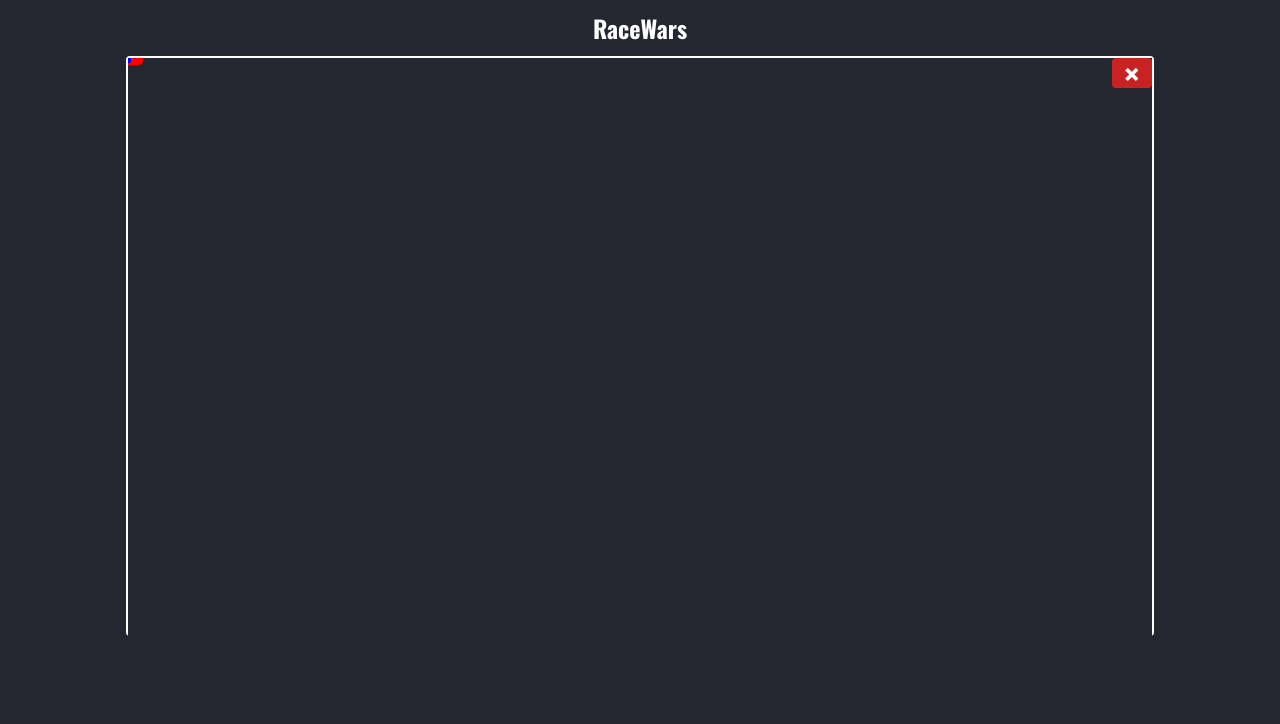
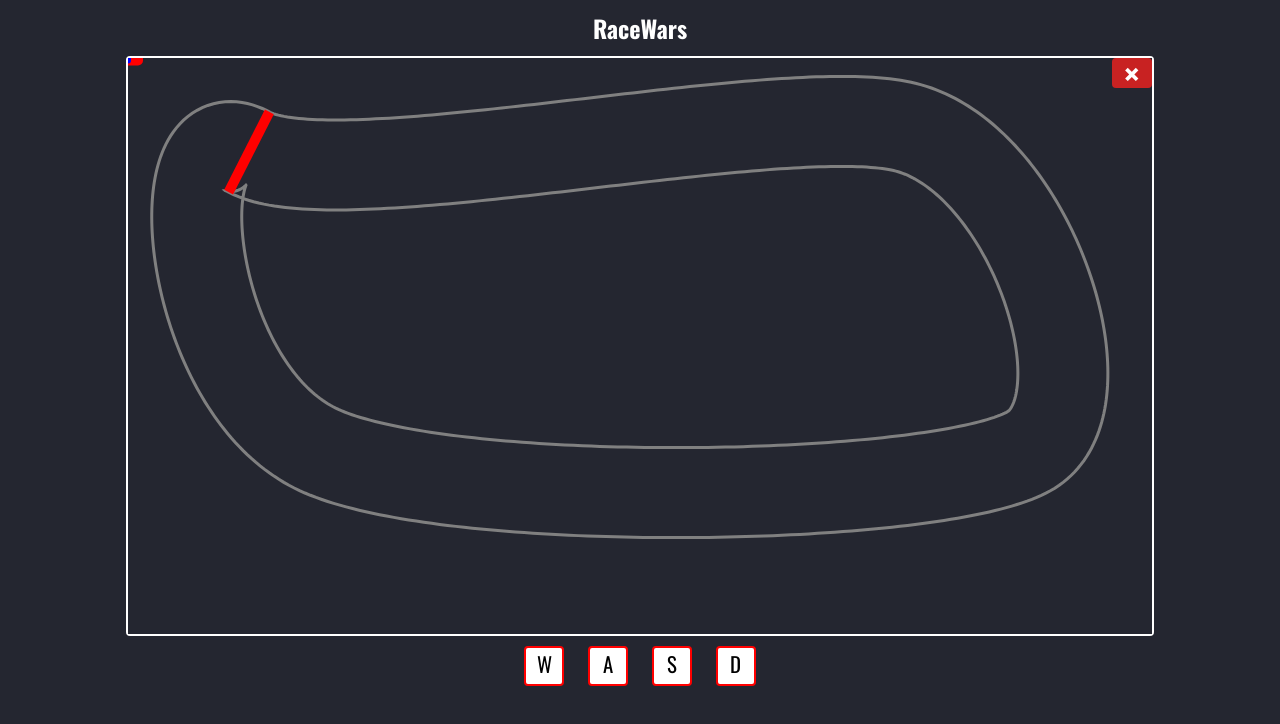
Before and after one commit to ANTONINIK/RaceWars, a website with bundled scripts: page public/index.html in a window 1280 px wide. Both pictures are taken after a click on the button "START". Built offline with nearby package versions, Linux system fonts and the light colour scheme.

Commit message:
05.06.23

```diff
--- a/css/style.css
+++ b/css/style.css
@@ -138,8 +138,8 @@ p {
   flex-direction: column;
   align-items: center;
   border-radius: 4px;
-  background-color: rgb(24, 25, 32, 0.5);
-  background-image: url(/assets/img/1300231.svg);
+  background-color: rgb(37, 38, 43);
+  background-image: url(../public/back.svg);
   width: 1026px;
   height: 578px;
   position: absolute;
--- a/src/Game/Modes/Race.ts
+++ b/src/Game/Modes/Race.ts
@@ -1,14 +1,21 @@
+import { InputHandler } from '../../input/InputHandler.js'
+import { Background } from '../../models/Background.js'
 import { Car } from '../../models/Car.js'
+import { GameWorld } from '../../models/GameWorld.js'
+import { Telemetry } from '../../models/Telemetry.js'
 import { Track } from '../../models/Track.js'
-import { GameWorld } from '../../models/GameWorld.js'
 import { IGameMode } from './IGameMode.js'
-import { Background } from '../../models/Background.js'
 
 export class Race implements IGameMode {
-  execute(gameworld: GameWorld): void {
-    gameworld.remove()
-    gameworld.add(new Background())
-    gameworld.add(new Track())
-    gameworld.add(new Car())
+  execute(gameWorld: GameWorld): void {
+    const player: Car = new Car()
+
+    gameWorld.remove()
+    gameWorld.add(new Background())
+    gameWorld.add(new Track(false))
+    gameWorld.add(new Telemetry())
+    gameWorld.add(player)
+
+    InputHandler.start(player)
   }
 }
--- a/src/Input/ICommand.ts
+++ b/src/Input/ICommand.ts
@@ -1,5 +1,3 @@
-import { Car } from '../models/Car'
-
 export type ICommand = {
-  execute(car: Car): void
+  execute(gameObject: IGameObject): void
 }
--- a/src/Input/InputAction.ts
+++ b/src/Input/InputAction.ts
@@ -1 +1,26 @@
-export class InputAction {}
+export class InputAction {
+  public pressed: boolean
+  private keyCodes: number[]
+
+  constructor(keyCodes: number[]) {
+    this.pressed = false
+    this.keyCodes = keyCodes
+  }
+
+  public addKeyCode(keyCode: number): void {
+    if (!this.keyCodes.includes(keyCode)) {
+      this.keyCodes.push(keyCode)
+    }
+  }
+
+  public removeKeyCode(keyCode: number): void {
+    const index = this.keyCodes.indexOf(keyCode)
+    if (index !== -1) {
+      this.keyCodes.splice(index, 1)
+    }
+  }
+
+  public checkKeyCode(keyCode: number): boolean {
+    return this.keyCodes.includes(keyCode)
+  }
+}
--- a/src/Input/InputHandler.ts
+++ b/src/Input/InputHandler.ts
@@ -1,11 +1,67 @@
+import { Car } from '../models/Car.js'
+import {
+  AccelerationCommand,
+  BrakeCommand,
+  TurnLeftCommand,
+  TurnRightCommand,
+} from './CarCommands.js'
+import { ICommand } from './ICommand.js'
+import { InputAction } from './InputAction.js'
+
 export class InputHandler {
   private static _instance: InputHandler
+  private static _bindActions: {
+    [name: string]: { action: InputAction; command: ICommand }
+  } = {}
+  private static _player: Car
 
-  private constructor() {}
+  private constructor() {
+    this.addAction('W', new InputAction([87]), new AccelerationCommand())
+    this.addAction('S', new InputAction([83]), new BrakeCommand())
+    this.addAction('A', new InputAction([65]), new TurnLeftCommand())
+    this.addAction('D', new InputAction([68]), new TurnRightCommand())
+
+    window.addEventListener('keydown', event => {
+      for (const action of Object.values(InputHandler._bindActions)) {
+        if (action.action.checkKeyCode(event.keyCode)) {
+          action.action.pressed = true
+        }
+      }
+    })
+
+    window.addEventListener('keyup', event => {
+      for (const action of Object.values(InputHandler._bindActions)) {
+        if (action.action.checkKeyCode(event.keyCode)) {
+          action.action.pressed = false
+        }
+      }
+    })
+  }
 
   public static get instance(): InputHandler {
     return this._instance || (this._instance = new this())
   }
+
+  public addAction(name: string, action: InputAction, command: ICommand): void {
+    InputHandler._bindActions[name] = {
+      action,
+      command,
+    }
+  }
+
+  public static start(car: Car): void {
+    this._player = car
+  }
+
+  public static update(): void {
+    if (this._player) {
+      for (const action of Object.values(InputHandler._bindActions)) {
+        if (action.action.pressed) {
+          action.command.execute(this._player)
+        }
+      }
+    }
+  }
 }
 
 const InputHandlerInstance = InputHandler.instance
--- a/src/Models/Background.ts
+++ b/src/Models/Background.ts
@@ -7,8 +7,8 @@ export class Background implements IGameObject {
     ctx.fillRect(
       0,
       0,
-      +Storage.getData('DPI_WIDTH'),
-      +Storage.getData('DPI_HEIGHT')
+      Storage.getData('DPI_WIDTH'),
+      Storage.getData('DPI_HEIGHT')
     )
     ctx.closePath()
   }
--- a/src/Models/Car.ts
+++ b/src/Models/Car.ts
@@ -1,6 +1,7 @@
 import { Storage } from '../storage/Storage.js'
 import { getVectorLength, rotateObject } from '../utils.js'
 import { Track } from './Track.js'
+import { Vector2 } from './Vector2.js'
 
 const X_GRIP_FORCE = 0.9
 const Y_GRIP_FORCE = 1.3
@@ -13,9 +14,9 @@ const TURN_LIMITER = 10
 
 export class Car implements IGameObject {
   private name: string
-  private position: { x: number; y: number; angle: number }
-  private velocity: { x: number; y: number }
-  private tireTracks: { x: number; y: number; angle: number }[]
+  private position: { coordinate: Vector2; turningAngle: number }
+  private velocity: Vector2
+  private tireTracks: { coordinate: Vector2; turningAngle: number }[]
   private color: { body: string; roof: string; tireTracks: string }
   private width: number
   private height: number
@@ -23,9 +24,11 @@ export class Car implements IGameObject {
   constructor() {
     this.name = Storage.getData('CAR_NAME')
     this.position = {
-      x: +Storage.getData('SPAWN_CAR_POSITION_X'),
-      y: +Storage.getData('SPAWN_CAR_POSITION_Y'),
-      angle: +Storage.getData('SPAWN_CAR_POSITION_ANGLE'),
+      coordinate: new Vector2(
+        Storage.getData('SPAWN_CAR_POSITION_X'),
+        Storage.getData('SPAWN_CAR_POSITION_Y')
+      ),
+      turningAngle: Storage.getData('SPAWN_CAR_POSITION_ANGLE'),
     }
     this.velocity = {
       x: 0,
@@ -42,21 +45,23 @@ export class Car implements IGameObject {
   }
 
   draw(ctx: CanvasRenderingContext2D): void {
+    // Надпись
     ctx.beginPath()
     ctx.fillStyle = 'white'
     ctx.font = '16px Oswald'
     ctx.fillText(
       this.name,
-      this.position.x - this.name.length * 4,
-      this.position.y - 40
+      this.position.coordinate.x - this.name.length * 4,
+      this.position.coordinate.y - 40
     )
     ctx.closePath()
 
+    // Корпус
     ctx.beginPath()
     ctx.save()
     ctx.fillStyle = this.color.body
-    ctx.translate(this.position.x, this.position.y)
-    ctx.rotate(this.position.angle)
+    ctx.translate(this.position.coordinate.x, this.position.coordinate.y)
+    ctx.rotate(this.position.turningAngle)
     ctx.roundRect(-this.width / 2, -this.height / 2, this.width, this.height, [
       5,
     ])
@@ -64,11 +69,12 @@ export class Car implements IGameObject {
     ctx.restore()
     ctx.closePath()
 
+    // Крыша
     ctx.beginPath()
     ctx.save()
     ctx.fillStyle = this.color.roof
-    ctx.translate(this.position.x, this.position.y)
-    ctx.rotate(this.position.angle)
+    ctx.translate(this.position.coordinate.x, this.position.coordinate.y)
+    ctx.rotate(this.position.turningAngle)
     ctx.roundRect(
       -this.width / 2 + 3,
       -this.height / 2 + 2,
@@ -79,23 +85,72 @@ export class Car implements IGameObject {
     ctx.fill()
     ctx.restore()
     ctx.closePath()
+
+    // Следы
+    this.tireTracks.forEach(tireTrack => {
+      const rightSide = rotateObject(
+        new Vector2(this.width / 4, this.height / 2 - 2),
+        tireTrack.turningAngle
+      )
+      const leftSide = rotateObject(
+        new Vector2(this.width / 4, -this.height / 2 + 2),
+        tireTrack.turningAngle
+      )
+
+      ctx.beginPath()
+      ctx.strokeStyle = this.color.tireTracks
+      ctx.arc(
+        tireTrack.coordinate.x - leftSide.x,
+        tireTrack.coordinate.y - leftSide.y,
+        1,
+        0,
+        2 * Math.PI,
+        false
+      )
+      ctx.lineWidth = 1
+      ctx.stroke()
+      ctx.closePath()
+
+      ctx.beginPath()
+      ctx.strokeStyle = this.color.tireTracks
+      ctx.arc(
+        tireTrack.coordinate.x - rightSide.x,
+        tireTrack.coordinate.y - rightSide.y,
+        1,
+        0,
+        2 * Math.PI,
+        false
+      )
+      ctx.lineWidth = 1
+      ctx.stroke()
+      ctx.closePath()
+    })
+  }
+
+  saveTireTracks() {
+    if (Math.abs(this.velocity.y) > 120) {
+      this.tireTracks.push(JSON.parse(JSON.stringify(this.position)))
+      if (this.tireTracks.length > 200) {
+        this.tireTracks.shift()
+      }
+    }
   }
 
   update(): void {
     this.velocity.x *= -X_GRIP_FORCE * Storage.deltaTime + 1
     this.velocity.y *= -Y_GRIP_FORCE * Storage.deltaTime + 1
-    const projection: { x: number; y: number } = rotateObject(
-      this.velocity.x,
-      this.velocity.y,
-      this.position.angle
+    const projection: Vector2 = rotateObject(
+      this.velocity,
+      this.position.turningAngle
     )
-    this.position.x += projection.x * Storage.deltaTime
-    this.position.y += projection.y * Storage.deltaTime
+    this.position.coordinate.x += projection.x * Storage.deltaTime
+    this.position.coordinate.y += projection.y * Storage.deltaTime
+    this.saveTireTracks()
   }
 
   turnLeft() {
-    if (getVectorLength(this.velocity.x, this.velocity.y) > TURN_LIMITER) {
-      this.position.angle -= TURN_FORCE * Storage.deltaTime
+    if (getVectorLength(this.velocity) > TURN_LIMITER) {
+      this.position.turningAngle -= TURN_FORCE * Storage.deltaTime
       if (this.velocity.x > MAX_FRICTION) {
         this.velocity.y -= this.velocity.x * FRICTION_FORCE * Storage.deltaTime
       }
@@ -103,8 +158,8 @@ export class Car implements IGameObject {
   }
 
   turnRight() {
-    if (getVectorLength(this.velocity.x, this.velocity.y) > TURN_LIMITER) {
-      this.position.angle += TURN_FORCE * Storage.deltaTime
+    if (getVectorLength(this.velocity) > TURN_LIMITER) {
+      this.position.turningAngle += TURN_FORCE * Storage.deltaTime
       if (this.velocity.x > MAX_FRICTION) {
         this.velocity.y += this.velocity.x * FRICTION_FORCE * Storage.deltaTime
       }
@@ -120,8 +175,28 @@ export class Car implements IGameObject {
   }
 
   isCollidingWithRacingTrack(track: Track): boolean {
+    for (let i = 0; i < track.getFirstLine().length; i++) {
+      if (
+        (Math.abs(track.getFirstLine()[i].x - this.position.coordinate.x) < 3 &&
+          Math.abs(track.getFirstLine()[i].y - this.position.coordinate.y) <
+            3) ||
+        (Math.abs(track.getSecondLine()[i].x - this.position.coordinate.x) <
+          3 &&
+          Math.abs(track.getSecondLine()[i].y - this.position.coordinate.y) < 3)
+      ) {
+        return true
+      }
+    }
     return false
   }
 
-  toRespawn() {}
+  toRespawn() {
+    this.position = {
+      coordinate: new Vector2(
+        Storage.getData('SPAWN_CAR_POSITION_X'),
+        Storage.getData('SPAWN_CAR_POSITION_Y')
+      ),
+      turningAngle: Storage.getData('SPAWN_CAR_POSITION_ANGLE'),
+    }
+  }
 }
--- a/src/Models/GameWorld.ts
+++ b/src/Models/GameWorld.ts
@@ -1,5 +1,5 @@
+import { InputHandler } from '../input/InputHandler.js'
 import { Storage } from '../storage/Storage.js'
-import { Background } from './Background.js'
 import { Car } from './Car.js'
 import { Track } from './Track.js'
 
@@ -7,8 +7,6 @@ export class GameWorld {
   private canvas: HTMLCanvasElement
   private context: CanvasRenderingContext2D
   private gameObjects: IGameObject[] = []
-  private track: Track
-  private background: Background
   private previousTimeStamp: number
 
   constructor() {
@@ -16,14 +14,8 @@ export class GameWorld {
     this.context = this.canvas.getContext('2d')
     this.canvas.style.width = Storage.getData('WIDTH')
     this.canvas.style.height = Storage.getData('HEIGHT')
-    this.canvas.width = +Storage.getData('DPI_WIDTH')
-    this.canvas.height = +Storage.getData('DPI_HEIGHT')
-
-    this.track = new Track()
-    this.background = new Background()
-
-    this.add(this.track)
-    this.add(this.background)
+    this.canvas.width = Storage.getData('DPI_WIDTH')
+    this.canvas.height = Storage.getData('DPI_HEIGHT')
   }
 
   add(gameObject: IGameObject): void {
@@ -41,16 +33,29 @@ export class GameWorld {
   }
 
   update(): void {
+    InputHandler.update();
+
+    let car: Car | undefined;
+    let track: Track | undefined;
+
+    for (const gameObject of this.gameObjects) {
+      if (gameObject instanceof Car) {
+        car = gameObject;
+      } else if (gameObject instanceof Track) {
+        track = gameObject;
+      }
+    }
+
+    if (car && track) {
+      if (car.isCollidingWithRacingTrack(track)) {
+       // car.toRespawn();
+      }
+    }
+
     this.gameObjects.forEach(gameObject => {
-      gameObject.update()
-
-      // Проверка коллизии между машиной и трассой
-      if (gameObject instanceof Car && this.track instanceof Track) {
-        if (gameObject.isCollidingWithRacingTrack(this.track)) {
-          gameObject.toRespawn()
-        }
-      }
-    })
+      gameObject.update();
+      gameObject.draw(this.context);
+    });
   }
 
   startRendering(): void {
--- a/src/Models/Telemetry.ts
+++ b/src/Models/Telemetry.ts
@@ -1 +1,6 @@
-export class Telemetry {}
+export class Telemetry implements IGameObject {
+  draw(ctx: CanvasRenderingContext2D): void {
+  }
+  update(): void {
+  }
+}
--- a/src/Models/Track.ts
+++ b/src/Models/Track.ts
@@ -1,5 +1,255 @@
+import { Storage } from '../storage/Storage.js'
+import { Vector2 } from './Vector2.js'
+
+export class Point {
+  public coordinate: Vector2
+  public isChangeable: boolean
+  constructor(coordinate: Vector2, isChangeable: boolean) {
+    this.coordinate = coordinate
+    this.isChangeable = isChangeable
+  }
+}
+
 export class Track implements IGameObject {
-  draw(ctx: CanvasRenderingContext2D): void {}
+  private points: Point[] = Storage.getData('TRACK_POINTS')
+  private checkPoints: Vector2[] = []
+  private mainLine: Vector2[] = []
+  private firstLine: Vector2[] = []
+  private secondLine: Vector2[] = []
+  private trackWidth: number = 45
+  private movingPointIndex: number = -1
+  private capturedPoint: boolean = false
+  private editorMode: boolean
 
-  update(): void {}
+  constructor(editorMode: boolean) {
+    this.editorMode = editorMode
+  }
+
+  update(): void {
+    this.updatePoints()
+    this.mainLine = this.computeBezierCurve(this.points)
+    this.updateCheckPoints()
+    this.updateCarRespawn()
+    this.firstLine = this.computeTrackLine(this.mainLine, this.trackWidth)
+    this.secondLine = this.computeTrackLine(this.mainLine, -this.trackWidth)
+  }
+
+  private updatePoints(): void {
+    this.points[1].coordinate.x =
+      2 * this.points[0].coordinate.x - this.points[11].coordinate.x
+    this.points[1].coordinate.y =
+      2 * this.points[0].coordinate.y - this.points[11].coordinate.y
+    this.points[4].coordinate.x =
+      2 * this.points[3].coordinate.x - this.points[2].coordinate.x
+    this.points[4].coordinate.y =
+      2 * this.points[3].coordinate.y - this.points[2].coordinate.y
+    this.points[7].coordinate.x =
+      2 * this.points[6].coordinate.x - this.points[5].coordinate.x
+    this.points[7].coordinate.y =
+      2 * this.points[6].coordinate.y - this.points[5].coordinate.y
+    this.points[10].coordinate.x =
+      2 * this.points[9].coordinate.x - this.points[8].coordinate.x
+    this.points[10].coordinate.y =
+      2 * this.points[9].coordinate.y - this.points[8].coordinate.y
+  }
+
+  private updateCheckPoints(): void {
+    this.checkPoints[0] = this.mainLine[9]
+    this.checkPoints[1] = this.mainLine[Math.floor(this.mainLine.length / 4)]
+    this.checkPoints[2] = this.mainLine[Math.floor(this.mainLine.length / 1.5)]
+  }
+
+  public getFirstLine(): Vector2[] {
+    return this.firstLine
+  }
+
+  public getSecondLine(): Vector2[] {
+    return this.secondLine
+  }
+
+  private updateCarRespawn(): void {
+    // const offset = 50
+    // const point1 = this.mainLine[this.mainLine.length - offset]
+    // const point2 = this.mainLine[this.mainLine.length - offset + 1]
+    // if (point1 && point2) {
+    //   this.carRespawn.coordinate = point2
+    //   this.carRespawn.rotationAngle = Math.atan2(
+    //     point2.y - point1.y,
+    //     point2.x - point1.x
+    //   )
+    // }
+  }
+
+  // subscribeToEvents(canvas: HTMLCanvasElement): void {
+  //   canvas.addEventListener('mousedown', this.mouseDown.bind(this))
+  //   canvas.addEventListener('mousemove', this.mouseMove.bind(this))
+  //   canvas.addEventListener('mouseup', this.mouseUp.bind(this))
+  // }
+
+  private computeTrackLine(coords: Vector2[], ratio: number): Vector2[] {
+    const line: { x: number; y: number }[] = []
+    const n = {
+      x: 0,
+      y: 0,
+    }
+    for (let i = 0; i < coords.length; i++) {
+      n.x = -coords[(i + 1) % coords.length].y + coords[i].y
+      n.y = coords[(i + 1) % coords.length].x - coords[i].x
+      const mag = Math.sqrt(n.x * n.x + n.y * n.y)
+      n.x = n.x / mag
+      n.y = n.y / mag
+      line.push(
+        new Vector2(coords[i].x + n.x * ratio, coords[i].y + n.y * ratio)
+      )
+    }
+    return line
+  }
+
+  private computeBezierCurve(points: Point[], step = 0.01): Vector2[] {
+    const coords: { x: number; y: number }[] = []
+    for (let i = 0; i < points.length; i += 3) {
+      for (let t = 0; t <= 1; t += step) {
+        coords.push(
+          new Vector2(
+            Math.pow(1 - t, 3) * points[i].coordinate.x +
+              3 * t * Math.pow(1 - t, 2) * points[i + 1].coordinate.x +
+              3 * Math.pow(t, 2) * (1 - t) * points[i + 2].coordinate.x +
+              Math.pow(t, 3) * points[(i + 3) % points.length].coordinate.x,
+
+            Math.pow(1 - t, 3) * points[i].coordinate.y +
+              3 * t * Math.pow(1 - t, 2) * points[i + 1].coordinate.y +
+              3 * Math.pow(t, 2) * (1 - t) * points[i + 2].coordinate.y +
+              Math.pow(t, 3) * points[(i + 3) % points.length].coordinate.y
+          )
+        )
+      }
+    }
+    return coords
+  }
+
+  // private mouseDown(event: MouseEvent): void {
+  //   const x = event.offsetX
+  //   const y = event.offsetY
+  //   this.movingPointIndex = this.points.findIndex(coordinate => {
+  //     return Math.abs(coordinate.x - x) <= 7 && Math.abs(coordinate.y - y) <= 7
+  //   })
+
+  //   if (this.points[this.movingPointIndex] && this.editorMode) {
+  //     this.capturedPoint = true
+  //   }
+  // }
+
+  // private mouseMove(event: MouseEvent): void {
+  //   if (this.capturedPoint) {
+  //     this.points[this.movingPointIndex].x = event.offsetX
+  //     this.points[this.movingPointIndex].y = event.offsetY
+  //     if (this.movingPointIndex % 3 === 0) {
+  //       if (this.movingPointIndex === 0) {
+  //         this.points[this.points.length - 1].x +=
+  //           event.offsetX - this.points[this.movingPointIndex].x
+  //         this.points[this.points.length - 1].y +=
+  //           event.offsetY - this.points[this.movingPointIndex].y
+  //       } else {
+  //         this.points[this.movingPointIndex - 1].x +=
+  //           event.offsetX - this.points[this.movingPointIndex].x
+  //         this.points[this.movingPointIndex - 1].y +=
+  //           event.offsetY - this.points[this.movingPointIndex].y
+  //       }
+  //     }
+  //     this.update()
+  //   }
+  // }
+
+  // private mouseUp(event: MouseEvent): void {
+  //   this.capturedPoint = false
+  // }
+
+  draw(ctx: CanvasRenderingContext2D): void {
+    this.drawCurve(ctx, this.firstLine)
+    this.drawCurve(ctx, this.secondLine)
+    this.drawFinish(ctx, this.firstLine, this.secondLine)
+    if (this.editorMode) {
+      this.drawPoints(ctx, this.points)
+      this.drawTripleLines(ctx, this.points)
+    }
+  }
+
+  private drawFinish(
+    ctx: CanvasRenderingContext2D,
+    firstLine: Vector2[],
+    secondLine: Vector2[]
+  ): void {
+    ctx.beginPath()
+    ctx.moveTo(firstLine[0].x, firstLine[0].y)
+    ctx.lineTo(secondLine[0].x, secondLine[0].y)
+    ctx.lineWidth = 10
+    ctx.strokeStyle = 'red'
+    ctx.stroke()
+    ctx.closePath()
+  }
+
+  private drawCurve(ctx: CanvasRenderingContext2D, coords: Vector2[]): void {
+    ctx.beginPath()
+    ctx.moveTo(coords[0].x, coords[0].y)
+    coords.forEach(coordinate => {
+      ctx.lineTo(coordinate.x, coordinate.y)
+    })
+    ctx.lineTo(coords[0].x, coords[0].y)
+    ctx.lineWidth = 3
+    ctx.strokeStyle = 'grey'
+    ctx.stroke()
+    ctx.closePath()
+  }
+
+  private drawPoints(ctx: CanvasRenderingContext2D, points: Point[]): void {
+    points.forEach(point => {
+      ctx.beginPath()
+      ctx.arc(point.coordinate.x, point.coordinate.y, 7, 0, 2 * Math.PI, false)
+      if (point.isChangeable) ctx.strokeStyle = 'rgb(0, 182, 255)'
+      else ctx.strokeStyle = 'black'
+      ctx.lineWidth = 2
+      ctx.stroke()
+      ctx.closePath()
+    })
+  }
+
+  private drawTripleLines(
+    ctx: CanvasRenderingContext2D,
+    points: Point[]
+  ): void {
+    ctx.beginPath()
+    for (let i = 2; i < points.length - 2; i += 3) {
+      ctx.moveTo(points[i].coordinate.x, points[i].coordinate.y)
+      ctx.lineTo(points[i + 2].coordinate.x, points[i + 2].coordinate.y)
+    }
+    ctx.moveTo(
+      points[points.length - 1].coordinate.x,
+      points[points.length - 1].coordinate.y
+    )
+    ctx.lineTo(points[1].coordinate.x, points[1].coordinate.y)
+    ctx.lineWidth = 1
+    ctx.strokeStyle = 'black'
+    ctx.stroke()
+    ctx.closePath()
+  }
+
+  private drawCheckPoints(
+    ctx: CanvasRenderingContext2D,
+    checkPoints: Point[]
+  ): void {
+    checkPoints.forEach(checkPoint => {
+      ctx.beginPath()
+      ctx.arc(
+        checkPoint.coordinate.x,
+        checkPoint.coordinate.y,
+        40,
+        0,
+        2 * Math.PI,
+        false
+      )
+      ctx.lineWidth = 2
+      ctx.stroke()
+      ctx.closePath()
+    })
+  }
 }
--- /dev/null
+++ b/src/Models/Vector2.ts
@@ -0,0 +1,8 @@
+export class Vector2 {
+  public x: number
+  public y: number
+  constructor(x: number, y: number) {
+    this.x = x
+    this.y = y
+  }
+}
--- a/src/Storage/Storage.ts
+++ b/src/Storage/Storage.ts
@@ -1,6 +1,9 @@
+import { Point } from '../models/Track.js'
+import { Vector2 } from '../models/Vector2.js'
+
 export class Storage {
   private static _instance: Storage
-  private static _data: { [key: string]: number | string }
+  private static _data: { [key: string]: any }
   private static _deltaTime: number
 
   private constructor() {
@@ -8,7 +11,7 @@ export class Storage {
     if (!Storage._data) {
       Storage._data = {}
       Storage._data['WIDTH'] = 512
-      Storage._data['HEIGHT'] = 512
+      Storage._data['HEIGHT'] = 288
       Storage._data['DPI_HEIGHT'] = Storage._data['HEIGHT'] * 2
       Storage._data['DPI_WIDTH'] = Storage._data['WIDTH'] * 2
       Storage._data['CAR_NAME'] = 'Anton'
@@ -18,6 +21,20 @@ export class Storage {
       Storage._data['SPAWN_CAR_POSITION_X'] = 0
       Storage._data['SPAWN_CAR_POSITION_Y'] = 0
       Storage._data['SPAWN_CAR_POSITION_ANGLE'] = 0
+      Storage._data['TRACK_POINTS'] = [
+        new Point(new Vector2(121, 94), true),
+        new Point(new Vector2(149, 110), false),
+        new Point(new Vector2(654, 39), true),
+        new Point(new Vector2(777, 69), true),
+        new Point(new Vector2(0, 0), false),
+        new Point(new Vector2(981, 336), true),
+        new Point(new Vector2(906, 390), true),
+        new Point(new Vector2(0, 0), false),
+        new Point(new Vector2(326, 454), true),
+        new Point(new Vector2(191, 392), true),
+        new Point(new Vector2(0, 0), false),
+        new Point(new Vector2(33, 46), true),
+      ]
     }
   }
 
@@ -41,8 +58,8 @@ export class Storage {
     this._data[key] = value
   }
 
-  public static getData(key: string): string {
-    return this._data[key].toString()
+  public static getData(key: string): any {
+    return this._data[key]
   }
 }
 
--- a/src/utils.ts
+++ b/src/utils.ts
@@ -1,14 +1,12 @@
-export function rotateObject(
-  x: number,
-  y: number,
-  angle: number
-): { x: number; y: number } {
-  return {
-    x: Math.cos(angle) * x + Math.sin(angle) * y,
-    y: Math.sin(angle) * x - Math.cos(angle) * y,
-  }
+import { Vector2 } from './models/Vector2.js'
+
+export function rotateObject(point: Vector2, turningAngle: number): Vector2 {
+  return new Vector2(
+    Math.cos(turningAngle) * point.x + Math.sin(turningAngle) * point.y,
+    Math.sin(turningAngle) * point.x - Math.cos(turningAngle) * point.y
+  )
 }
 
-export function getVectorLength(x: number, y: number): number {
-  return Math.sqrt(x * x + y * y)
+export function getVectorLength(point: Vector2): number {
+  return Math.sqrt(point.x * point.x + point.y * point.y)
 }
--- a/tsconfig.json
+++ b/tsconfig.json
@@ -6,7 +6,8 @@
     "removeComments": true,
     "sourceMap": true,
     "outDir": "dist",
-    "noImplicitAny": true
+    "noImplicitAny": true,
+    "lib": ["es2017", "dom"]
   },
   "include": ["src"],
   "exclude": ["node_modules"]
```
Also changed, not shown: public/index.html (+1 -1 lines), src/Game/Modes/TrackEditor.ts (+7 -1 lines), src/Input/CarCommands.ts (+6 -6 lines), public/back.svg (renamed from assets/img/1300231.svg).
